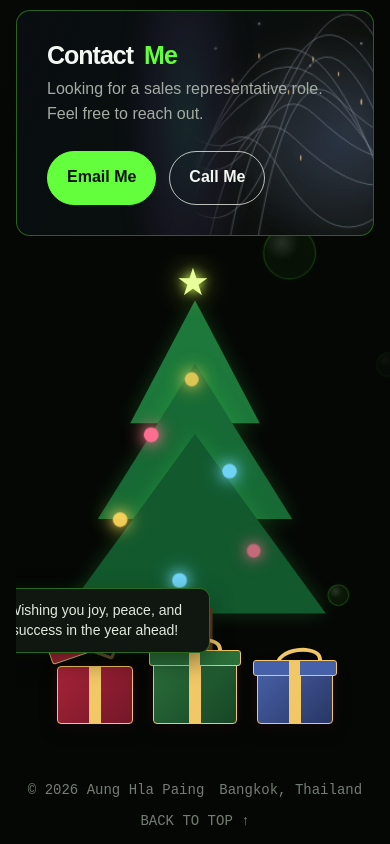
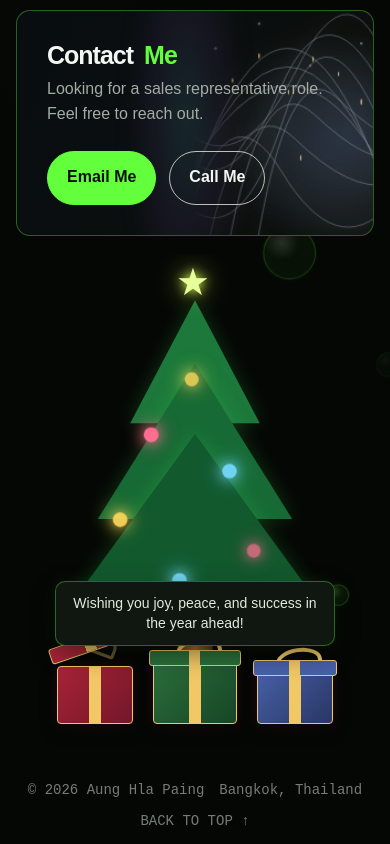
Before and after one commit to aunghlapaing/aunghlapaing.github.io, a plain HTML site: page index.html in a window 390 px wide. Both pictures are taken after a click on the button 95 px from the left and 4182 px from the top of the page. Shown: the part 3488-4332 px from the top of the page. Drawn offline with Linux system fonts and the light colour scheme.

Commit message:
added responsive wish message

```diff
--- a/index.html
+++ b/index.html
@@ -221,6 +221,9 @@
       .bottom-grid { grid-template-columns:1fr; }
       .christmas-card { min-height:420px; }
       .contact { align-items:flex-start; flex-direction:column; padding:20px; }
+      .gift-row { position:relative; }
+      .gift-wrap { position:static; }
+      .wish-message { position:absolute; z-index:5; right:auto; bottom:calc(100% + 10px); left:50%; width:min(280px,calc(100vw - 56px)); transform:translateX(-50%); }
       footer { flex-wrap:wrap; justify-content:center; text-align:center; }
     }
     @media(max-width:420px) {
```
